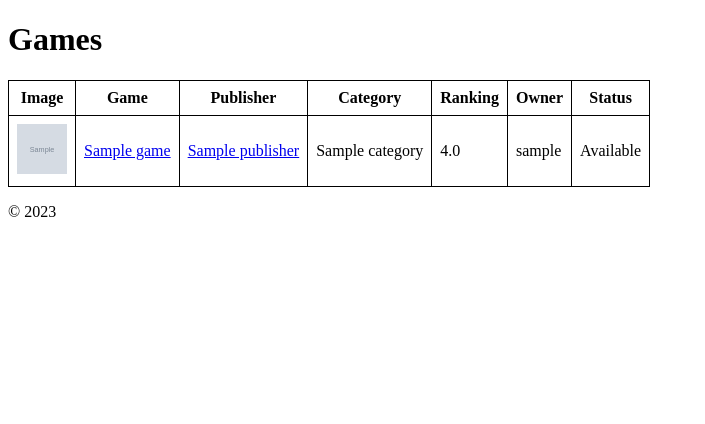
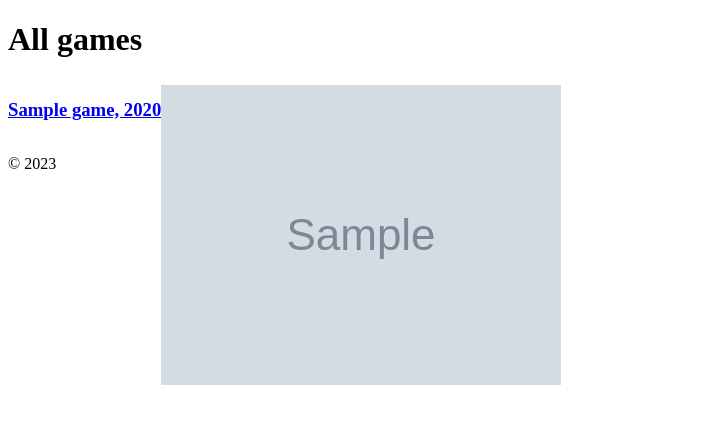
Before and after one commit to mildaug/board_game, a Django app: page /games/ in a window 1280 px wide. Shown: the part 88-512 px from the top of the page, without its empty margins (0-705 px from the left). Run offline with Django 4.2, Linux system fonts and the light colour scheme; tables that the repository leaves empty hold one stand-in row (values such as "Sample post"); grey boxes marked "Sample" are stand-in pictures.

Commit message:
game list final result completed

```diff
--- a/board_game_hub/board_game/templates/board_game/game_list.html
+++ b/board_game_hub/board_game/templates/board_game/game_list.html
@@ -1,38 +1,24 @@
 {% extends 'base.html' %}
 {% load static %}
 
-{% block title %}Games{% endblock title %}
-
 {% block content %}
-    <h1>Games</h1>
-    <table>
-        <thead>
-            <tr>
-                <th>Image</th>
-                <th>Game</th>
-                <th>Publisher</th>
-                <th>Category</th>
-                <th>Ranking</th>
-                <th>Owner</th>
-                <th>Status</th>
-            </tr>
-        </thead>
-        <tbody>
-            {% for game in game_list %}
-                <tr>
-                    <td>
-                        {% if game.image %}
-                            <img class="game-image" src="{{ game.image.url }}" alt="{{ game.title }}">
-                        {% endif %}
-                    </td>
-                    <td><a href="{% url 'game_detail' game.pk %}">{{ game.title }}</a></td>
-                    <td><a href="{{ game.publisher.get_absolute_url }}">{{ game.publisher.name }}</a></td>
-                    <td>{% for game_category in game.category.all %}{{ game_category.name }}{% if not forloop.last %}, {% endif %}{% endfor %}</td>
-                    <td>{{ game.rating }}</td>
-                    <td>{{ game.owner }}</td>
-                    <td>{{ game.status }}</td>
-                </tr>
-            {% endfor %}
-        </tbody>
-    </table>
+    <h1>All games</h1>
+    {% include 'includes/paginator_pages.html' %}
+    <div class="game-list">
+        {% for game in game_list %}
+            {% with game_image=game.image.url %}
+                <div class="game">
+                    <div class="game-details">
+                        <h3 class="game-title"><a href="{% url 'game_detail' game.pk %}">{{ game.title }}, {{ game.year }}</a></h3>
+                        <div class="game-image">
+                            {% if game_image %}
+                                <img src="{{ game_image }}" alt="{{ game.title }}">
+                            {% endif %}
+                        </div>
+                    </div>
+                </div>
+            {% endwith %}
+        {% endfor %}
+    </div>
+    {% include 'includes/paginator_pages.html' %}
 {% endblock %}
```
